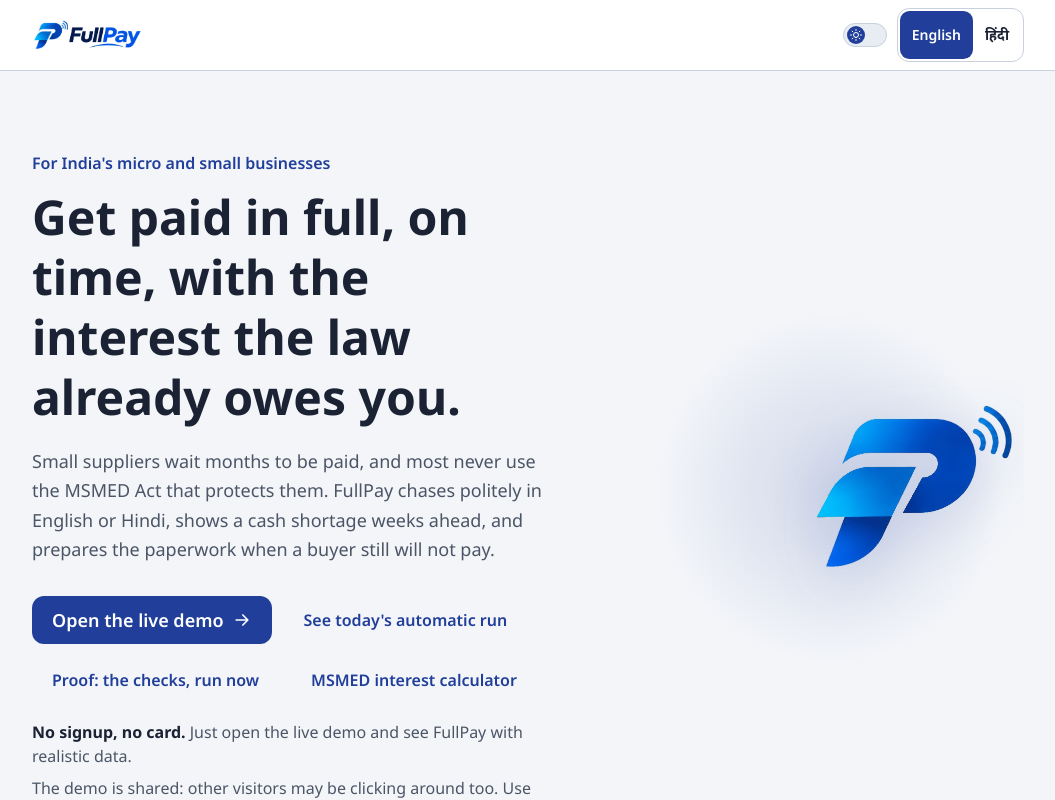
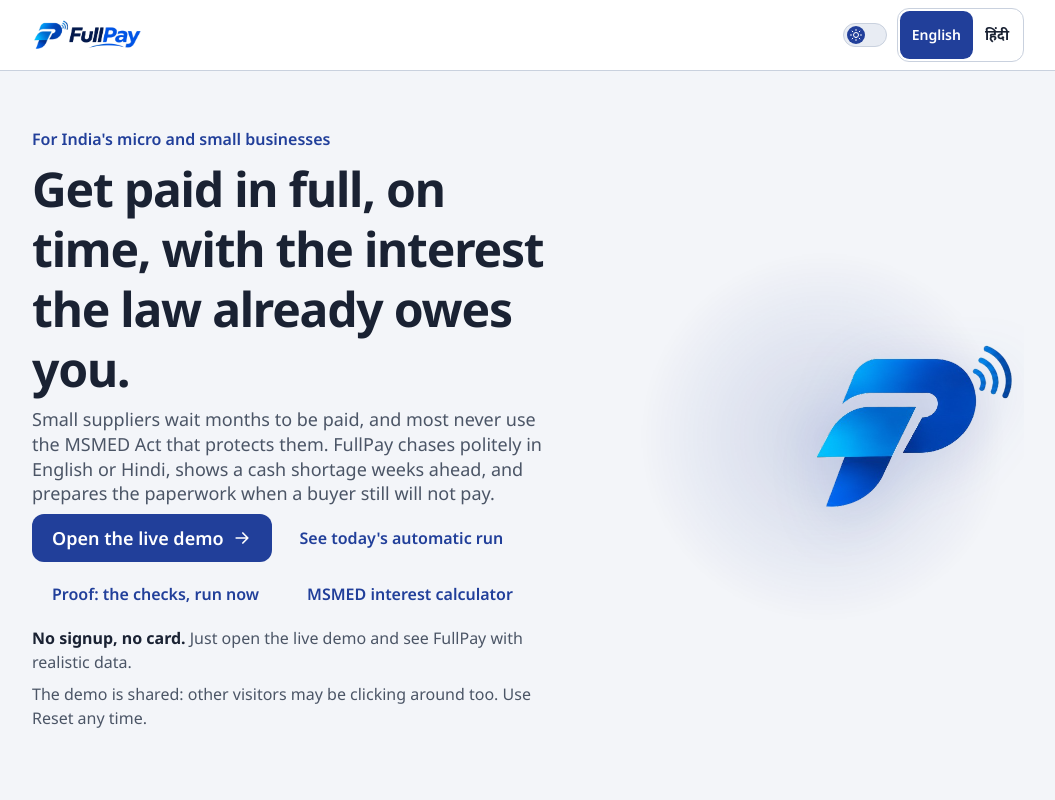
Before and after one commit to MartOcd1709/fullpay, a Next.js app: page / in a window 1280 px wide. Shown: the top 800 px of the page, without its empty margins (112-1167 px from the left). Built offline with nearby package versions, Linux system fonts and the light colour scheme; no server answers; the database is empty; what to-words would draw is missing.

Commit message:
Update FullPay logo design

```diff
--- a/app/globals.css
+++ b/app/globals.css
@@ -344,19 +344,40 @@
 .slide-in-visible { opacity: 1; transform: translateY(0) translateX(0); }
 
 /* Landing hero: ambient glow behind the brand mark, theme-aware via --accent-glow (set per theme above) so
-   it reads as a soft accent halo in light mode and a brighter dark-hero glow without any separate dark CSS. */
+   it reads as a soft accent halo in light mode and a brighter dark-hero glow without any separate dark CSS.
+   Centering uses top + negative margin, not transform, because transform is also what the ambient-shift
+   animation below drives — an animated property always overrides a plain declaration of the same property
+   on the same element (animations sit above normal rules in the cascade), so a `transform: translateY(-50%)`
+   base rule would just get discarded the instant the animation starts. Reduced motion then cancels the
+   animation outright (sitewide rule below) and the glow sits still, already correctly centered. */
 .hero-glow {
   position: absolute;
   top: 50%;
   right: 1rem;
   width: 22rem;
   height: 22rem;
+  margin-top: -11rem;
   background: radial-gradient(circle, var(--accent-glow) 0%, transparent 70%);
-  transform: translateY(-50%);
   pointer-events: none;
+  animation: hero-glow-shift 9s ease-in-out infinite;
+  will-change: transform, opacity;
+}
+@keyframes hero-glow-shift {
+  0%, 100% { transform: translate3d(0, 0, 0) scale(1); opacity: 0.85; }
+  50% { transform: translate3d(-0.5rem, 0.5rem, 0) scale(1.1); opacity: 1; }
 }
 .hero-mark {
   filter: drop-shadow(0 12px 28px var(--accent-glow));
+}
+/* Idle float for the hero mark; components/public/HeroVisual.js layers its own mouse-parallax transform on
+   a separate nested element so the two never fight over the same `transform` property (see note above). */
+.hero-float {
+  animation: hero-float 6s ease-in-out infinite;
+  will-change: transform;
+}
+@keyframes hero-float {
+  0%, 100% { transform: translate3d(0, 0, 0); }
+  50% { transform: translate3d(0, -10px, 0); }
 }
 
 @media (prefers-reduced-motion: reduce) {
--- a/app/page.js
+++ b/app/page.js
@@ -3,7 +3,7 @@
 import Icon from "@/components/public/Icon";
 import FauxThreeD from "@/components/public/FauxThreeD";
 import SlideIn from "@/components/ui/SlideIn";
-import Logo from "@/components/ui/Logo";
+import HeroVisual from "@/components/public/HeroVisual";
 import { getLang, tr, inr, lakh, day } from "@/components/public/lang";
 import { run } from "@/lib/services/context";
 import { demoLinks } from "@/lib/services/letters";
@@ -35,14 +35,14 @@
   const links = demo?.links;
   return (
     <Shell lang={lang} wide brandHref={null} footer={<p>{t("public.landing.honest")}</p>}>
-      <section className="enter relative overflow-hidden py-6 sm:py-14">
+      <section className="enter relative overflow-hidden py-3 sm:py-6 lg:py-8">
         <div className="hero-glow" aria-hidden="true" />
-        <div className="relative grid gap-10 lg:grid-cols-[1.1fr_0.9fr] lg:items-center">
-          <div>
+        <div className="relative grid gap-5 lg:grid-cols-[1.1fr_0.9fr] lg:items-center">
+          <div className="self-center space-y-2">
             <p className="font-semibold text-accent">{t("public.landing.kicker")}</p>
-            <h1 className="mt-3 max-w-xl text-4xl font-bold leading-tight sm:text-5xl">{t("public.landing.h1")}</h1>
-            <p className="mt-5 max-w-xl text-lg leading-relaxed text-ink-muted">{t("public.landing.problem")}</p>
-            <div className="mt-8 flex flex-col gap-3 sm:flex-row sm:flex-wrap">
+            <h1 className="max-w-xl text-3xl font-bold leading-tight tracking-tight sm:text-4xl lg:text-5xl">{t("public.landing.h1")}</h1>
+            <p className="max-w-xl leading-snug text-ink-muted sm:text-lg">{t("public.landing.problem")}</p>
+            <div className="flex flex-col gap-2 sm:flex-row sm:flex-wrap">
               {demo ? (
                 <form method="post" action="/api/auth/demo">
                   <button type="submit" className={`${BTN} hover-lift w-full bg-accent text-lg text-on-accent hover:bg-accent-strong sm:w-auto`}>
@@ -64,15 +64,13 @@
               <Link href="/calculator" className={`${BTN} hover-lift text-accent hover:bg-accent-soft`}>{t("public.landing.calculator")}</Link>
             </div>
             {demo && (
-              <p className="mt-4 text-ink-muted">
+              <p className="text-ink-muted">
                 <strong className="text-ink">{t("public.landing.cta_hint_bold")}</strong> {t("public.landing.cta_hint_rest")}
               </p>
             )}
-            {demo && <p className="mt-2 text-ink-muted">{t("public.landing.demo_note")}</p>}
+            {demo && <p className="text-ink-muted">{t("public.landing.demo_note")}</p>}
           </div>
-          <div className="relative flex justify-center lg:justify-end">
-            <Logo variant="mark" className="hero-mark h-40 w-40 sm:h-48 sm:w-48 lg:h-56 lg:w-56" alt="" />
-          </div>
+          <HeroVisual className="self-center" />
         </div>
       </section>
 
--- /dev/null
+++ b/components/public/HeroVisual.js
@@ -0,0 +1,61 @@
+"use client";
+
+import { useEffect, useRef } from "react";
+import Logo from "@/components/ui/Logo";
+
+// Mouse-move parallax on the brand mark. The float animation (CSS, .hero-float) and this parallax each own a
+// separate nested element: a CSS animation on `transform` beats an inline style on the same property/element
+// (animations sit above normal author rules, including inline, in the cascade), so writing both to one node
+// would make the float fight and win every frame instead of the two effects composing.
+export default function HeroVisual({ className = "" }) {
+  const wrapRef = useRef(null);
+  const markRef = useRef(null);
+
+  useEffect(() => {
+    const wrap = wrapRef.current;
+    const mark = markRef.current;
+    if (!wrap || !mark) return;
+    if (window.matchMedia("(prefers-reduced-motion: reduce)").matches) return;
+
+    let targetX = 0;
+    let targetY = 0;
+    let x = 0;
+    let y = 0;
+    let raf = requestAnimationFrame(tick);
+
+    function onMove(e) {
+      if (e.pointerType && e.pointerType !== "mouse") return;
+      const r = wrap.getBoundingClientRect();
+      targetX = ((e.clientX - r.left) / r.width - 0.5) * 18;
+      targetY = ((e.clientY - r.top) / r.height - 0.5) * 18;
+    }
+    function onLeave() {
+      targetX = 0;
+      targetY = 0;
+    }
+    function tick() {
+      x += (targetX - x) * 0.08;
+      y += (targetY - y) * 0.08;
+      mark.style.transform = `translate3d(${x.toFixed(2)}px, ${y.toFixed(2)}px, 0)`;
+      raf = requestAnimationFrame(tick);
+    }
+
+    wrap.addEventListener("pointermove", onMove);
+    wrap.addEventListener("pointerleave", onLeave);
+    return () => {
+      wrap.removeEventListener("pointermove", onMove);
+      wrap.removeEventListener("pointerleave", onLeave);
+      cancelAnimationFrame(raf);
+    };
+  }, []);
+
+  return (
+    <div ref={wrapRef} className={`relative flex justify-center lg:justify-end ${className}`}>
+      <div className="hero-float">
+        <div ref={markRef} className="will-change-transform">
+          <Logo variant="mark" className="hero-mark h-40 w-40 sm:h-48 sm:w-48 lg:h-56 lg:w-56" alt="" />
+        </div>
+      </div>
+    </div>
+  );
+}
```
